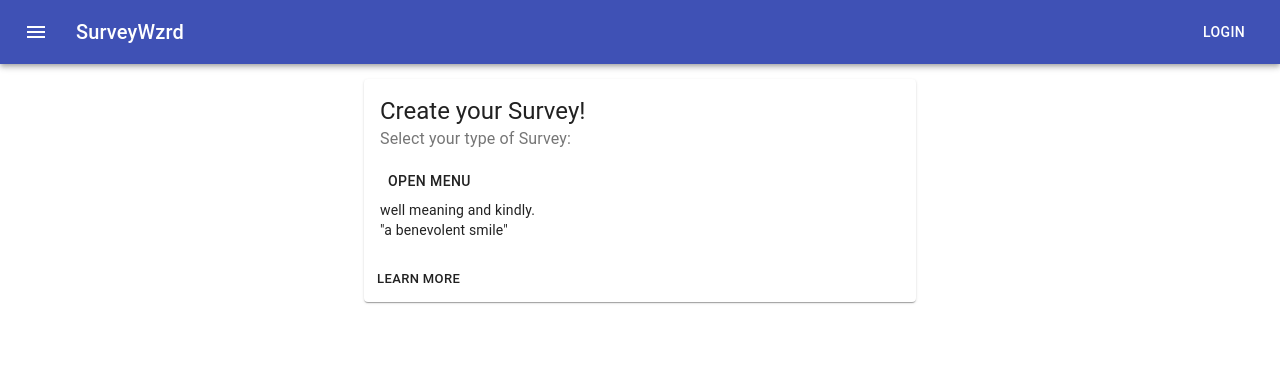
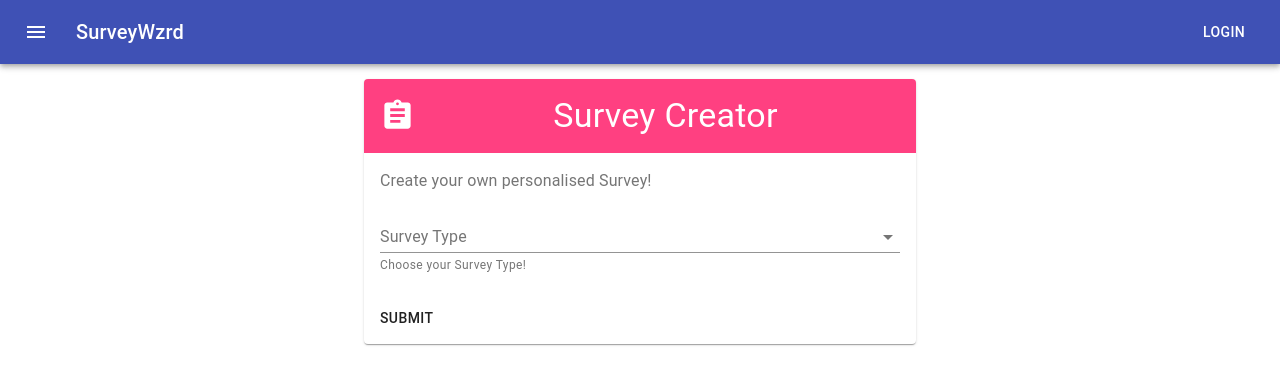
Before and after one commit to LucaWeissbeck/SurveyWzrd-Frontend, a React (Create React App) app: page /createsurvey in a window 1280 px wide. Shown: the top 384 px of the page. Built offline with nearby package versions, Linux system fonts and the light colour scheme.

Commit message:
Added CreateSurvey Component --> User Choice what kind of question: Multiple Choice or Single Choice To DO: Implement question content of user & answer possibilities

```diff
--- a/src/components/Homepage/CreateSurvey/CreateSurvey.js
+++ b/src/components/Homepage/CreateSurvey/CreateSurvey.js
@@ -1,7 +1,14 @@
 import React from 'react';
 import { makeStyles } from '@material-ui/core/styles';
-import {Container, Card, CardActions, CardContent, Typography, Button, Menu, MenuItem} from "@material-ui/core";
+import {Container, Card, CardActions, CardContent, Typography, Button, Menu, MenuItem, FormControl, Select, InputLabel, CardHeader, FormHelperText} from "@material-ui/core";
 import Header from "../Header/Header";
+import AssignmentIcon from '@material-ui/icons/Assignment';
+
+
+
+
+
+
 
 const useStyles = makeStyles({
     root: {
@@ -20,60 +27,69 @@ const useStyles = makeStyles({
     },
 });
 
+const useStylesMUI =  makeStyles((theme) =>({
+    header:{
+        ...theme.typography.h2,
+        backgroundColor: theme.palette.secondary.light,
+        color: "white",
+        textAlign: "center"
+    },
+    avatar:{
+        float: "left"
+    }
+
+}))
+
 export default function CreateSurvey(){
     const classes = useStyles();
-    const bull = <span className={classes.bullet}>•</span>;
+    const classesMUI = useStylesMUI();
 
-    const [anchorEl, setAnchorEl] = React.useState(null);
+    const [typeQuestion, setTypeQuestion] = React.useState('')
 
-    const handleClick = (event) => {
-        setAnchorEl(event.currentTarget);
-    };
+    const typeQuestionHandleChange = (event) =>{
+        setTypeQuestion(event.target.value )
+    }
 
-    const handleClose = () => {
-        setAnchorEl(null);
-    };
 
+    const handleSubmit = event => {
+        alert(typeQuestion);
+    }
+    const age = 16;
     return(
        <React.Fragment>
            <Header></Header>
            <Container>
                <Container maxWidth="sm" style={{marginTop: '15px' }}>
                    <Card className={classes.root}>
+                       <CardHeader
+                       classes={{root: classesMUI.header}}
+                       avatar={<AssignmentIcon fontSize="large" className={classesMUI.avatar}/>}
+                       titleTypographyProps={{variant:'h4'}}
+                       title="Survey Creator"
+                       />
                        <CardContent>
-                           <Typography variant="h5" component="h2" >
-                               Create your Survey!
-                           </Typography>
                            <Typography className={classes.pos} color="textSecondary">
-                               Select your type of Survey:
+                               Create your own personalised Survey!
                            </Typography>
 
+                           <FormControl fullWidth={true}>
+                               <InputLabel id="selector-questiontype-label">Survey Type</InputLabel>
+                               <Select
+                                   fullWidth={true}
+                                   labelId="selector-questiontype-label"
+                                   id="selector-questiontype"
+                                   value={typeQuestion}
+                                   onChange={typeQuestionHandleChange}
+                               >
+                                   <MenuItem value={"SC"}>Single Choice</MenuItem>
+                                   <MenuItem value={"MC"}>Multiple Choice</MenuItem>
+                               </Select>
+                               <FormHelperText>Choose your Survey Type!</FormHelperText>
+                           </FormControl>
 
-                           <Button aria-controls="simple-menu" aria-haspopup="true" onClick={handleClick}>
-                               Open Menu
-                           </Button>
-                           <Menu
-                               id="simple-menu"
-                               anchorEl={anchorEl}
-                               keepMounted
-                               open={Boolean(anchorEl)}
-                               onClose={handleClose}>
-                               <MenuItem onClick={handleClose}>SingleChoice</MenuItem>
-                               <MenuItem onClick={handleClose}>Multiple Choice</MenuItem>
-                           </Menu>
-
-
-
-
-
-                           <Typography variant="body2" component="p">
-                               well meaning and kindly.
-                               <br />
-                               {'"a benevolent smile"'}
-                           </Typography>
                        </CardContent>
                        <CardActions>
-                           <Button size="small">Learn More</Button>
+                           <Button onClick={handleSubmit}>Submit</Button>
                        </CardActions>
                    </Card>
                </Container>
--- a/src/components/Homepage/Homepage.js
+++ b/src/components/Homepage/Homepage.js
@@ -3,12 +3,13 @@ import './Homepage.css';
 import Header from "./Header/Header";
 
 export class Homepage extends React.Component{
+
     render(){
         return(
             <React.Fragment>
                 <Header></Header>
                 <div className='Test'>
-                    <iframe src="http://localhost:3000/survey" className='Testi'  gesture="media"  allow="encrypted-media" allowfullscreen>Your Browser does not support Iframes! :(</iframe>
+                    <iframe src="http://localhost:3000/survey" className='Testi'  gesture="media"  allow="encrypted-media" >Your Browser does not support Iframes! :(</iframe>
                 </div>
             </React.Fragment>
 
```
